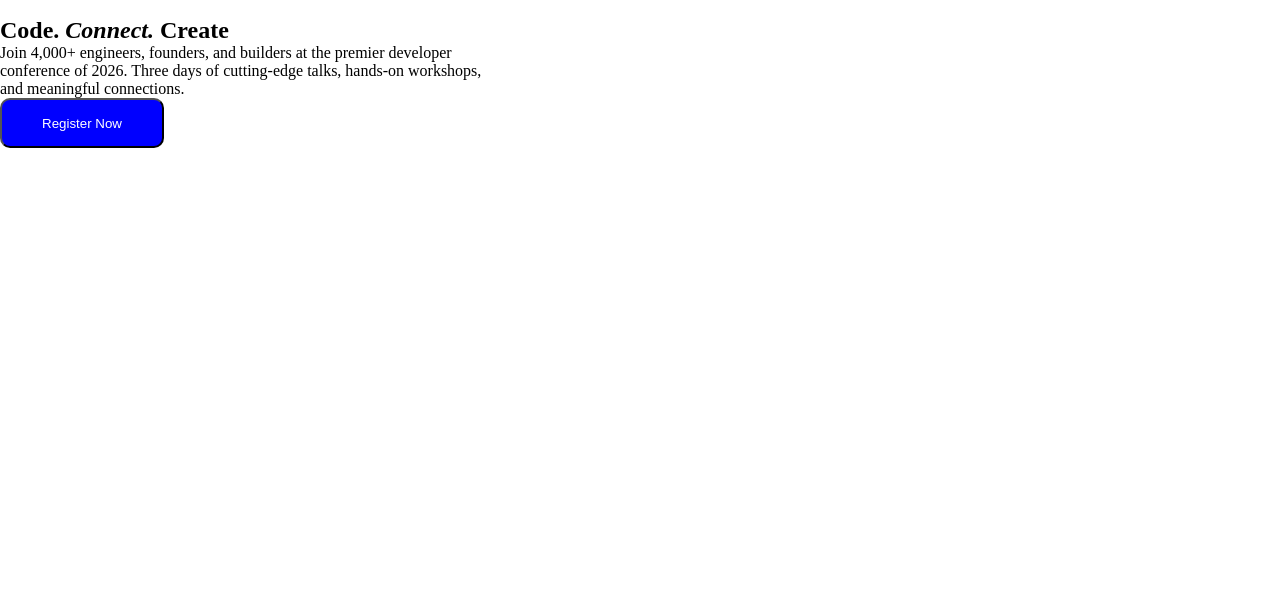
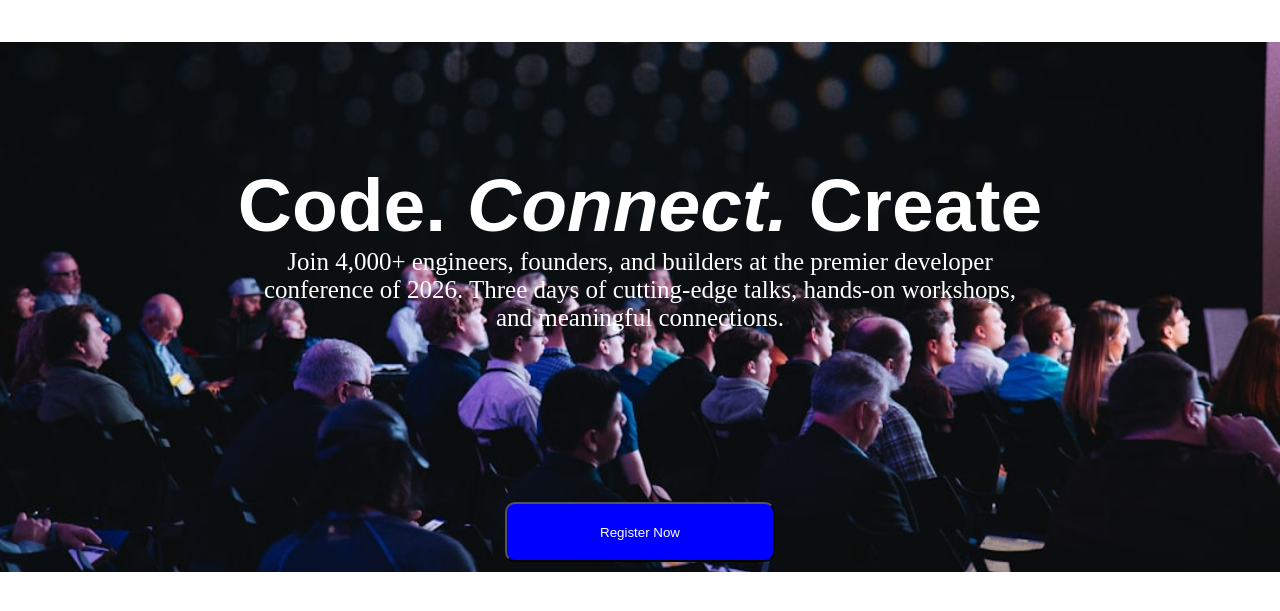
Before and after one commit to OrjoDasUtshab/DEVCONF2026, a plain HTML site: page index.html in a window 1280 px wide. Shown: the part 63-674 px from the top of the page. Drawn offline with Linux system fonts and the light colour scheme.

Commit message:
Banner Design-fix

```diff
--- a/style.css
+++ b/style.css
@@ -75,3 +75,42 @@ div nav ul li a:hover {
   margin-left: 100px;
   margin-top: 10px;
 }
+.banner-container img{
+  width: 100%;
+}
+section{
+  background-image: url('./assets/banner.jpg');
+
+ height: 530px;
+
+  background-position: center;
+  background-repeat: no-repeat;
+
+  background-size: cover;
+
+}
+.bunner-Container{
+  color: white;
+  text-align: center;
+  padding-top: 40px ;
+  margin-top: 25px;
+
+
+}
+.h1-font{
+  font-size: 75px;
+  font-weight:bold;
+  font-family:sans-serif;
+  margin-bottom: 0%;
+  margin-top: 80px;
+
+}
+#banner-text-p{
+
+  font-size: 25px;
+}
+.secoend-button{
+  margin-top: 170px;
+  height: 60px;
+  width: 270px;
+}
```
